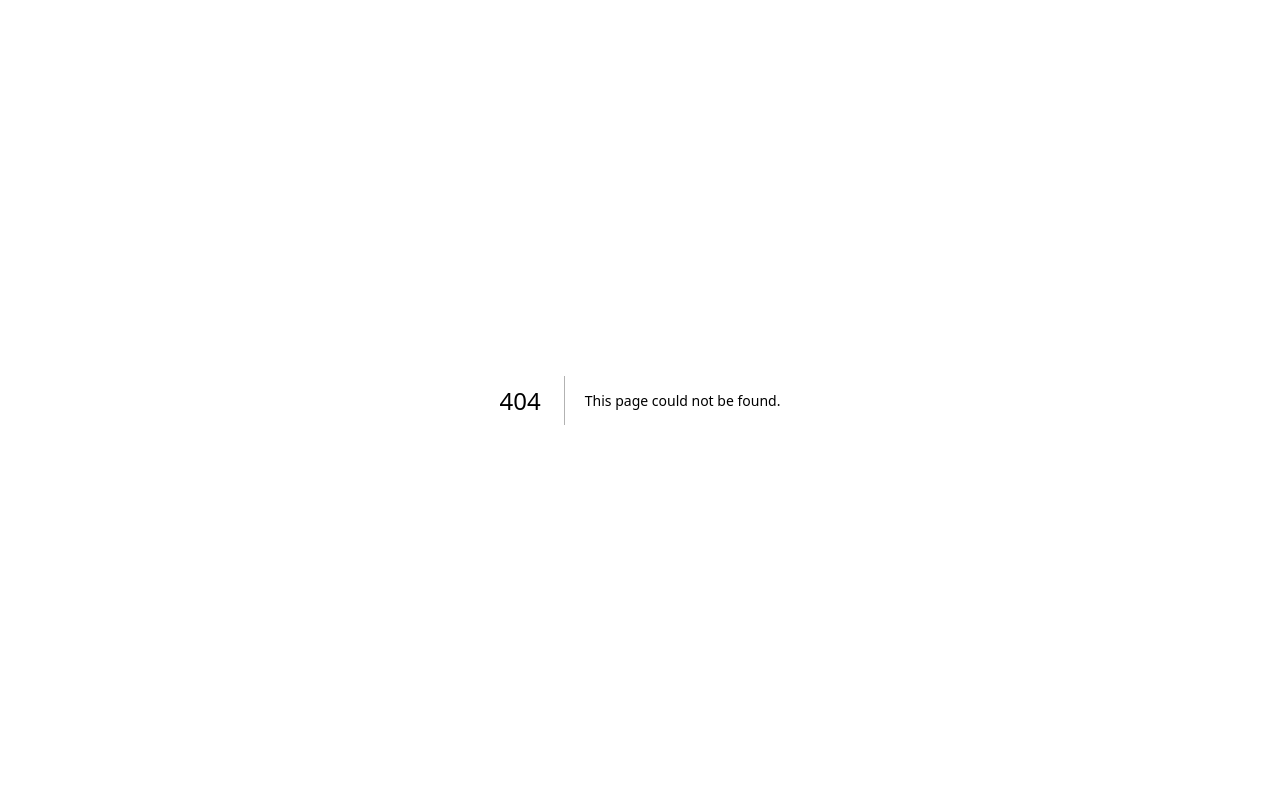
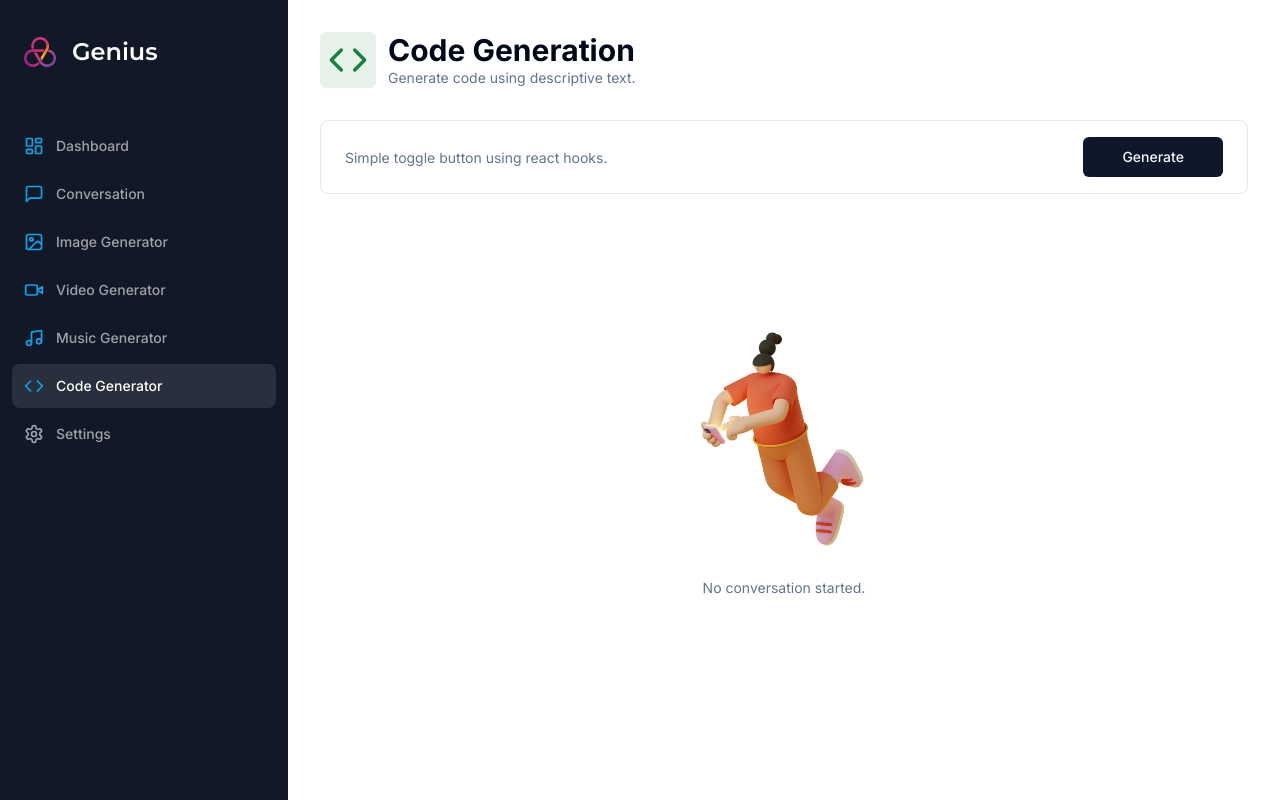
Before and after one commit to Ranishlakshan/ai-saas, a Next.js app: page /code in a window 1280 px wide. Before the commit this address had no page. Built offline with nearby package versions, Linux system fonts and the light colour scheme.

Commit message:
code generate logic

```diff
--- /dev/null
+++ b/app/(dashboard)/(routes)/code/constants.ts
@@ -0,0 +1,7 @@
+import * as z from "zod";
+
+export const formSchema = z.object({
+  prompt: z.string().min(1, {
+    message: "Prompt is required."
+  }),
+});
--- /dev/null
+++ b/app/(dashboard)/(routes)/code/page.tsx
@@ -0,0 +1,147 @@
+"use client";
+
+import * as z from "zod";
+import axios from "axios";
+import { Code } from "lucide-react";
+import { useForm } from "react-hook-form";
+import { useState } from "react";
+import ReactMarkdown from "react-markdown";
+import { useRouter } from "next/navigation";
+import { ChatCompletionRequestMessage } from "openai";
+
+import { BotAvatar } from "@/components/bot-avatar";
+import { Heading } from "@/components/heading";
+import { Button } from "@/components/ui/button";
+import { Input } from "@/components/ui/input";
+import { zodResolver } from "@hookform/resolvers/zod";
+import { Form, FormControl, FormField, FormItem } from "@/components/ui/form";
+import { cn } from "@/lib/utils";
+
+import { UserAvatar } from "@/components/user-avatar";
+import { Empty } from "@/components/ui/empty";
+
+
+import { formSchema } from "./constants";
+
+const CodePage = () => {
+  const router = useRouter();
+  const [messages, setMessages] = useState<ChatCompletionRequestMessage[]>([]);
+
+  const form = useForm<z.infer<typeof formSchema>>({
+    resolver: zodResolver(formSchema),
+    defaultValues: {
+      prompt: ""
+    }
+  });
+
+  const isLoading = form.formState.isSubmitting;
+
+  const onSubmit = async (values: z.infer<typeof formSchema>) => {
+    try {
+      const userMessage: ChatCompletionRequestMessage = { role: "user", content: values.prompt };
+      const newMessages = [...messages, userMessage];
+
+      const response = await axios.post('/api/code', { messages: newMessages });
+      setMessages((current) => [...current, userMessage, response.data]);
+
+      form.reset();
+    } catch (error: any) {
+      if (error?.response?.status === 403) {
+        //proModal.onOpen();
+      } else {
+        //toast.error("Something went wrong.");
+      }
+    } finally {
+      router.refresh();
+    }
+  }
+
+  return (
+    <div>
+      <Heading
+        title="Code Generation"
+        description="Generate code using descriptive text."
+        icon={Code}
+        iconColor="text-green-700"
+        bgColor="bg-green-700/10"
+      />
+      <div className="px-4 lg:px-8">
+        <div>
+          <Form {...form}>
+            <form
+              onSubmit={form.handleSubmit(onSubmit)}
+              className="
+                rounded-lg
+                border
+                w-full
+                p-4
+                px-3
+                md:px-6
+                focus-within:shadow-sm
+                grid
+                grid-cols-12
+                gap-2
+              "
+            >
+              <FormField
+                name="prompt"
+                render={({ field }) => (
+                  <FormItem className="col-span-12 lg:col-span-10">
+                    <FormControl className="m-0 p-0">
+                      <Input
+                        className="border-0 outline-none focus-visible:ring-0 focus-visible:ring-transparent"
+                        disabled={isLoading}
+                        placeholder="Simple toggle button using react hooks."
+                        {...field}
+                      />
+                    </FormControl>
+                  </FormItem>
+                )}
+              />
+              <Button className="col-span-12 lg:col-span-2 w-full" type="submit" disabled={isLoading} size="icon">
+                Generate
+              </Button>
+            </form>
+          </Form>
+        </div>
+        <div className="space-y-4 mt-4">
+          {isLoading && (
+            <div className="p-8 rounded-lg w-full flex items-center justify-center bg-muted">
+
+            </div>
+          )}
+          {messages.length === 0 && !isLoading && (
+            <Empty label="No conversation started." />
+          )}
+          <div className="flex flex-col-reverse gap-y-4">
+            {messages.map((message) => (
+              <div
+                key={message.content}
+                className={cn(
+                  "p-8 w-full flex items-start gap-x-8 rounded-lg",
+                  message.role === "user" ? "bg-white border border-black/10" : "bg-muted",
+                )}
+              >
+                {message.role === "user" ? <UserAvatar /> : <BotAvatar />}
+                <ReactMarkdown components={{
+                  pre: ({ node, ...props }) => (
+                    <div className="overflow-auto w-full my-2 bg-black/10 p-2 rounded-lg">
+                      <pre {...props} />
+                    </div>
+                  ),
+                  code: ({ node, ...props }) => (
+                    <code className="bg-black/10 rounded-lg p-1" {...props} />
+                  )
+                }} className="text-sm overflow-hidden leading-7">
+                  {message.content || ""}
+                </ReactMarkdown>
+              </div>
+            ))}
+          </div>
+        </div>
+      </div>
+    </div>
+   );
+}
+
+export default CodePage;
--- /dev/null
+++ b/app/api/code/route.ts
@@ -0,0 +1,47 @@
+import { auth } from "@clerk/nextjs";
+import { NextResponse } from "next/server";
+import { ChatCompletionRequestMessage, Configuration, OpenAIApi } from "openai";
+
+
+const configuration = new Configuration({
+  apiKey: process.env.OPENAI_API_KEY,
+});
+
+const openai = new OpenAIApi(configuration);
+
+const instructionMessage: ChatCompletionRequestMessage = {
+  role: "system",
+  content: "You are a code generator. You must answer only in markdown code snippets. Use code comments for explanations."
+};
+
+export async function POST(
+  req: Request
+) {
+  try {
+    const { userId } = auth();
+    const body = await req.json();
+    const { messages  } = body;
+
+    if (!userId) {
+      return new NextResponse("Unauthorized", { status: 401 });
+    }
+
+    if (!configuration.apiKey) {
+      return new NextResponse("OpenAI API Key not configured.", { status: 500 });
+    }
+
+    if (!messages) {
+      return new NextResponse("Messages are required", { status: 400 });
+    }
+
+    const response = await openai.createChatCompletion({
+      model: "gpt-3.5-turbo",
+      messages: [instructionMessage, ...messages]
+    });
+
+    return NextResponse.json(response.data.choices[0].message);
+  } catch (error) {
+    console.log('[CODE_ERROR]', error);
+    return new NextResponse("Internal Error", { status: 500 });
+  }
+};
--- a/package.json
+++ b/package.json
@@ -24,6 +24,7 @@
     "react": "^18",
     "react-dom": "^18",
     "react-hook-form": "^7.50.1",
+    "react-markdown": "^9.0.1",
     "tailwind-merge": "^2.2.1",
     "tailwindcss-animate": "^1.0.7",
     "zod": "^3.22.4"
```
Also changed, not shown: 2 other files (tests, documents, lock files or other folders).
